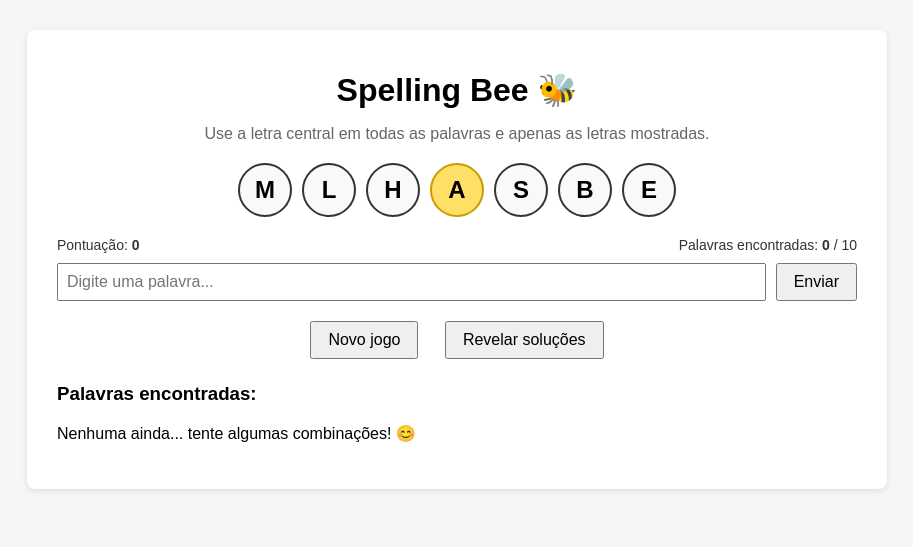
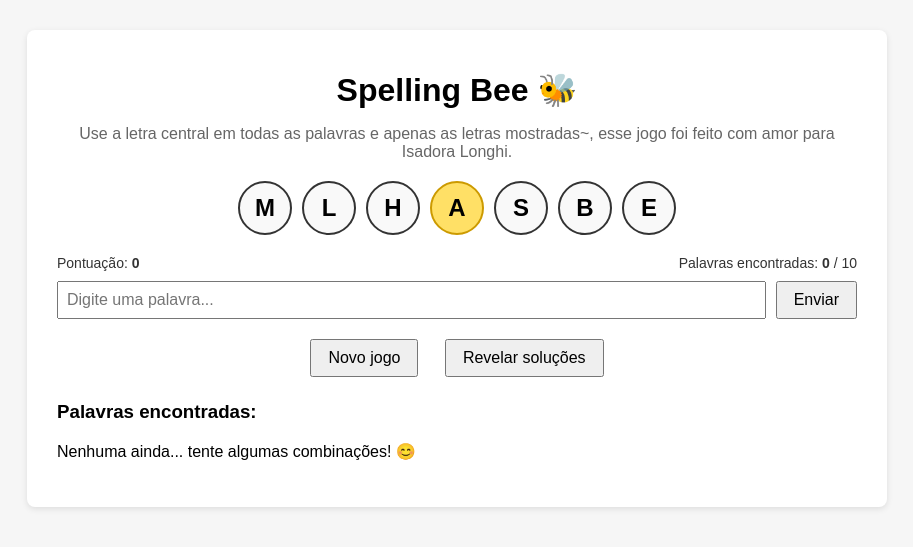
Before and after one commit to vandrade220-war/spellingbee-flask, a Flask app: page / in a window 1280 px wide. Shown: the top 547 px of the page, without its empty margins (183-1096 px from the left). Run offline with Flask 3, Linux system fonts and the light colour scheme.

Commit message:
Update subtitle with a personal message
Added a personal note to the subtitle.

```diff
--- a/templates/index.html
+++ b/templates/index.html
@@ -134,7 +134,7 @@
 <body>
 <div class="container">
     <h1>Spelling Bee 🐝</h1>
-    <p class="subtitulo">Use a letra central em todas as palavras e apenas as letras mostradas.</p>
+    <p class="subtitulo">Use a letra central em todas as palavras e apenas as letras mostradas~, esse jogo foi feito com amor para Isadora Longhi.</p>
 
     <div class="tabuleiro">
         {% for letra in letras %}
```
